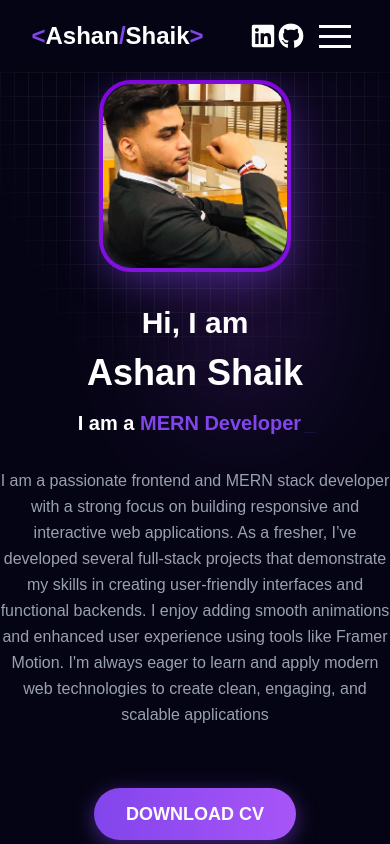
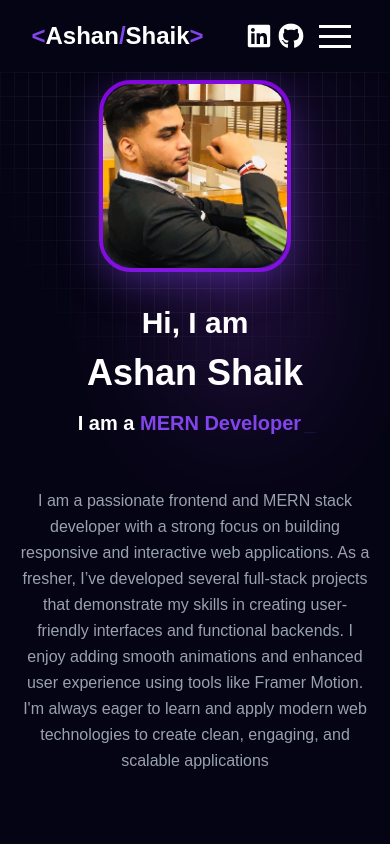
Before and after one commit to ashu1144/portfolio-website, a React (Vite) app: page / in a window 390 px wide. Shown: the top 844 px of the page. Built offline with nearby package versions, Linux system fonts and the light colour scheme.

Commit message:
added new animation change button

```diff
--- a/src/Components/About.jsx
+++ b/src/Components/About.jsx
@@ -1,18 +1,20 @@
 import React from "react";
 import Tilt from "react-parallax-tilt";
 import { Typewriter } from "react-simple-typewriter";
-import img1 from '../assets/img1.jpg'
-import { motion } from 'framer-motion';
+import img1 from "../assets/img1.jpg";
+import { easeInOut, motion } from "framer-motion";
 
 export const About = () => {
   return (
-    <section
-      id="about"
-      className="  md:px-[7vw] lg:px-[10vw] font-sans  "
-    >
+    <section id="about" className="  md:px-[7vw] lg:px-[10vw] font-sans  ">
       <div className="flex flex-col-reverse md:flex-row-reverse justify-between items-center">
         {/* Left Side */}
-        <div className="md:w-1/2 text-center md:text-left mt-8 md:mt-0">
+        <motion.div
+        initial={{x:"40px" , opacity:0}}
+        animate={{x:"0px" , opacity:1}}
+        transition={{ease:easeInOut , duration:1 , delay:0.5 }}
+
+        className="md:w-1/2 text-center md:text-left mt-8 md:mt-0">
           {/* Greeting */}
           <h1 className="text-3xl sm:text-4xl md:text-5xl font-bold text-white mb-2 leading-tight">
             Hi, I am
@@ -35,7 +37,12 @@ export const About = () => {
             />
           </h3>
           {/* About Me Paragraph */}
-          <p className="text-base sm:text-lg md:text-lg text-gray-400 mb-10 mt-8 leading-relaxed">
+          <motion.p
+          initial={{opacity:0}}
+          animate={{opacity:1}}
+          transition={{ease:easeInOut , duration:1 , delay:1.5}}
+
+           className="text-base sm:text-lg md:text-lg text-gray-400 mb-10 mt-8 leading-relaxed p-5 sm:p-0">
             I am a passionate frontend and MERN stack developer with a strong
             focus on building responsive and interactive web applications. As a
             fresher, I’ve developed several full-stack projects that demonstrate
@@ -44,31 +51,27 @@ export const About = () => {
             experience using tools like Framer Motion. I'm always eager to learn
             and apply modern web technologies to create clean, engaging, and
             scalable applications
-          </p>
+          </motion.p>
+
           {/* Resume Button */}
           <a
             href="https://drive.google.com/uc?export=download&id=18MP-wnADAPqJ3537QKwaCeuj88oAwZPR"
             target="_blank"
             rel="noopener noreferrer"
-            className="inline-block text-white py-3 px-8 rounded-full mt-5 text-lg font-bold transition duration-300 transform hover:scale-105 drop-shadow-[0_5px_10px_rgba(130,69,236,.5)] hover:drop-shadow-[0_10px_40px_rgba(130,69,236,.5)]"
-            style={{
-              background: "linear-gradient(90deg, #8245ec, #a855f7)",
-              zIndex: 50,
-              position: "relative",
-            }}
+            className="inline-block text-white py-3 px-8 rounded-full mt-5 text-lg font-bold relative bg-zinc-900 shadow-lg hover:shadow-blue-500 transition-all duration-800 items-center justify-center hover:text-blue-500
+            before:absolute  before:bottom-0  before:left-1/2  before:translate-x-[-50%]  before:w-0  before:h-0    before:bg-blue-500  before:rounded-2xl  before:transition-all  before:duration-800  before:ease-in-out  hover:before:w-full  hover:before:h-0.5  before:z-0  overflow-hidden "
           >
             DOWNLOAD CV
           </a>
-        </div>
+        </motion.div>
+
         {/* Right Side */}
         <motion.div
-        initial={{y:-50 , opacity:0}}
-        animate={{y:0 , opacity:1}}
-        transition={{duration:1 ,ease:"easeInOut"}}
-
-
-
-        className="md:w-1/2 flex justify-center md:justify-start">
+          initial={{ y: -50, opacity: 0 }}
+          animate={{ y: 0, opacity: 1 }}
+          transition={{ duration: 1, ease: "easeInOut" }}
+          className="md:w-1/2 flex justify-center md:justify-start"
+        >
           <Tilt
             className="w-48 h-48 sm:w-64 sm:h-64 md:w-[30rem] md:h-[30rem] border-4 border-purple-700 rounded-4xl "
             tiltMaxAngleX={20}
--- a/src/Components/Navbar.jsx
+++ b/src/Components/Navbar.jsx
@@ -74,22 +74,22 @@ export const Navbar = () => {
 
         <div className="hidden md:flex gap-5">
           <a href="http://www.linkedin.com/in/shaik-mohammad-ashan-b7a864322">
-            <FaLinkedin className="scale-160  hover:hover:opacity-50 " />
+            <FaLinkedin className="scale-160  hover:hover:opacity-50 hover:rotate-360 transition-all duration-600 " />
           </a>
 
           <a href="https://github.com/ashu1144">
-            <FaGithub className="scale-160 hover:opacity-50" />
+            <FaGithub className="scale-160 hover:opacity-50 hover:rotate-360 transition-all duration-600" />
           </a>
         </div>
 
         {/* mobile */}
         <div className="md:hidden flex flex-row gap-3 justify-center items-center">
           <a href="http://www.linkedin.com/in/shaik-mohammad-ashan-b7a864322">
-            <FaLinkedin className="scale-160  hover:hover:opacity-50 " />
+            <FaLinkedin className="scale-160  hover:opacity-50  transition-all duration-600 hover:rotate-360 mr-1 " />
           </a>
 
           <a href="https://github.com/ashu1144">
-            <FaGithub className="scale-160 hover:opacity-50" />
+            <FaGithub className="scale-160 hover:opacity-50 hover:rotate-360 transition-all duration-600" />
           </a>
           <Hamburger toggled={isOpen} toggle={setOpen} />
         </div>
--- a/src/Components/Projects.jsx
+++ b/src/Components/Projects.jsx
@@ -1,6 +1,6 @@
 import React, { useState } from "react";
 import { projects } from "../constants";
-import { motion } from "framer-motion";
+import { easeInOut, motion } from "framer-motion";
 
 function Projects() {
   const [selected, setSelected] = useState(null);
@@ -14,7 +14,11 @@ function Projects() {
   };
 
   return (
-    <div
+    <motion.div
+    initial={{y:"10%" , opacity:0}}
+    whileInView={{y:"0", opacity:1}}
+    transition={{ease:easeInOut , duration:1}}
+    viewport={{ once:true, amount: ".01" }}
       id="project"
       className="py-24 pb-24 px-[12w] md:px-[7vw] lg:px-[14vw] font-sans relative"
     >
@@ -128,7 +132,7 @@ function Projects() {
           </div>
         </div>
       )}
-    </div>
+    </motion.div>
   );
 }
 
```
